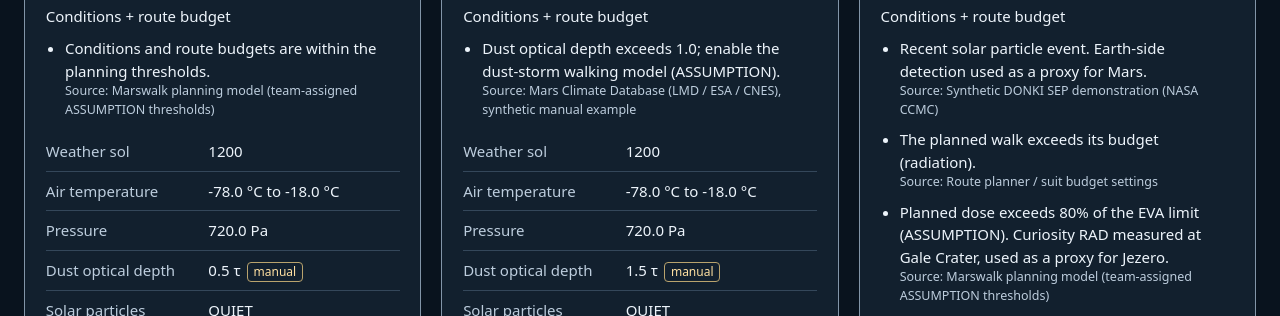
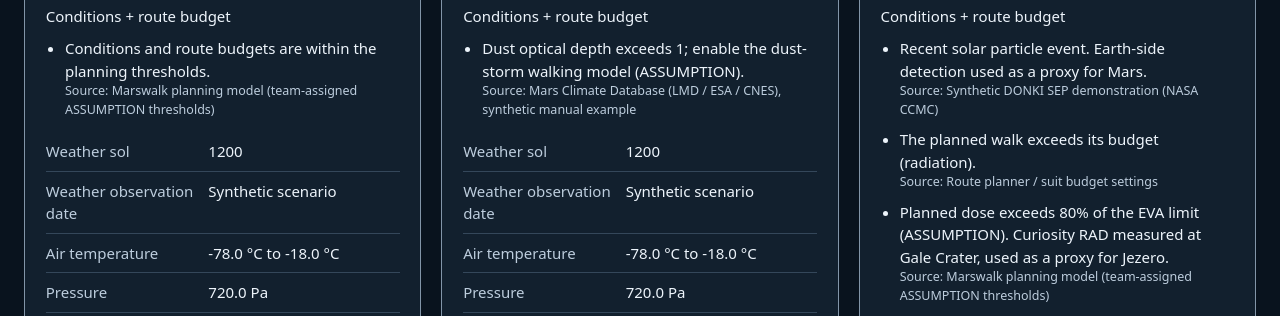
Before and after one commit to LouisLaziat/NasaChallenge2026, a website: page docs/conditions-demo.html in a window 1280 px wide. Shown: the part 463-779 px from the top of the page. Drawn offline with Linux system fonts and the light colour scheme; animation ran at ten frames a second.

Commit message:
conditions: add Gale weather and shared decision thresholds

```diff
--- /dev/null
+++ b/data/conditions/real-gale.json
@@ -0,0 +1,48 @@
+{
+  "asOf": "2026-11-14T19:30:30.182Z",
+  "site": "gale",
+  "synthetic": false,
+  "sol": 4995,
+  "tempC": {
+    "min": -71,
+    "max": -5
+  },
+  "pressurePa": 777,
+  "dustTau": null,
+  "doseRateMSvDay": 0.64,
+  "sep": {
+    "status": "quiet",
+    "lastEvent": null
+  },
+  "evaWindowLocal": null,
+  "sources": [
+    {
+      "name": "Curiosity REMS (NASA/JPL; CAB, Spain)",
+      "url": "https://mars.nasa.gov/rss/api/?feed=weather&category=msl&feedtype=json",
+      "retrieved": "2026-11-14T19:30:30.182Z",
+      "note": "REMS by Spain's Centro de Astrobiología; outreach feed, not the PDS science product. Sol, air temperature (°C), pressure (Pa); rover location and sampling schedule affect readings. Weather observation date: 2026-08-25; this feed can be archival, not current EVA weather."
+    },
+    {
+      "name": "DONKI SEP (NASA CCMC)",
+      "url": "https://ccmc.gsfc.nasa.gov/DONKI-API/get/SEP?startDate=2026-10-15&endDate=2026-11-14",
+      "retrieved": "2026-11-14T19:30:30.182Z",
+      "note": "Earth-side detection used as a proxy for Mars. Event-start age <= 2 days: alert; <= 7: watch; otherwise quiet (ASSUMPTION). Query covers the last 30 days. Query succeeded; quiet means no recent event start in this catalogue, not a Mars all-clear."
+    },
+    {
+      "name": "Curiosity RAD / Hassler et al. (2014)",
+      "url": "https://doi.org/10.1126/science.1244797",
+      "retrieved": "2026-11-14T19:30:30.182Z",
+      "note": "doseRateMSvDay read from CONFIG.radiation.surfaceMSvPerDay; measured at Gale Crater, the same crater as this dataset. Published baseline, not a live dosimeter."
+    },
+    {
+      "name": "Mars Climate Database (LMD / ESA / CNES)",
+      "url": "https://www-mars.lmd.jussieu.fr/",
+      "retrieved": "2026-11-14T19:30:30.182Z",
+      "note": "dustTau and evaWindowLocal require manual entry from the MCD interface and team review; no MCD values were retrieved. The manual EVA window is displayed, not enforced."
+    }
+  ],
+  "manual": [
+    "dustTau",
+    "evaWindowLocal"
+  ]
+}
--- a/docs/conditions-demo.html
+++ b/docs/conditions-demo.html
@@ -41,10 +41,17 @@
     Unknown inputs also cause CAUTION (ASSUMPTION). Temperature, pressure and the manual EVA window are shown for context;
     this version does not model thermal suit limits or enforce a clock window.</div>
   <details class="real">
-    <summary>Inspect the saved real-data snapshot (conditions only)</summary>
+    <summary>Inspect the saved Jezero snapshot (conditions only)</summary>
     <p>Refresh with <code>node scripts/fetch_conditions.mjs</code>. A new retrieval timestamp does not make archival weather current.
       Dust and the EVA window need manual entries and source notes. A failed solar query leaves an unknown status.</p>
     <div id="real"></div>
+  </details>
+  <details class="real">
+    <summary>Inspect the saved Gale snapshot (conditions only)</summary>
+    <p>Refresh with <code>node scripts/fetch_conditions.mjs --site gale</code>.
+      Curiosity REMS supplies Gale weather; its saved observation date is shown explicitly.
+      Historical RAD measurements were taken at Gale. Dust and the EVA window remain manual.</p>
+    <div id="real-gale"></div>
   </details>
   <p><a href="../index.html?data=demo&amp;cond=demo-quiet">Open the console</a> · Integration snippet is in this page’s source.</p>
 </main>
@@ -55,6 +62,9 @@ Mount <div id="conditions-card" aria-live="polite"></div> near the existing swit
 import { loadConditions, toToggles, renderConditions } from './js/conditions.js';
 const condName = new URLSearchParams(location.search).get('cond') || 'real';
 const cond = await loadConditions(condName); // catch errors; show unavailable, never invent quiet
+// real = Jezero MEDA; real-gale = Gale REMS. Read cond.site; do not relabel a snapshot
+// to match the terrain. CONFIG.goNoGo owns the decision thresholds. Real weather older
+// than 7 sols causes CAUTION; synthetic examples remain fixed demonstrations.
 const suggested = toToggles(cond); // { dustStorm, solarEvent }; heavyKit is never changed
 // Before planning, pre-set dust/solar from suggested. Explicit ?dust=1 / ?solar=1
 // can enable a user override; preserve manual switch choices on subsequent replans.
@@ -95,10 +105,12 @@ renderConditions(document.querySelector('#conditions-card'), cond, plan);
     status.textContent = `Demo unavailable: ${error.message}. Serve the repository over HTTP with npm run serve.`;
     status.className = 'error';
   }
-  try {
-    renderConditions(document.querySelector('#real'), await loadConditions('real'), null);
-  } catch (error) {
-    document.querySelector('#real').textContent = `Real snapshot unavailable: ${error.message}`;
+  for (const name of ['real', 'real-gale']) {
+    try {
+      renderConditions(document.getElementById(name), await loadConditions(name), null);
+    } catch (error) {
+      document.getElementById(name).textContent = `Saved snapshot unavailable: ${error.message}`;
+    }
   }
 </script>
 </body>
--- a/js/conditions.js
+++ b/js/conditions.js
@@ -1,20 +1,33 @@
 // Generated with AI assistance for NASA Space Apps 2026; reviewed by the team
 import { CONFIG } from './config.js';
 
-// ASSUMPTION: decision thresholds assigned in docs/briefs/conditions.md; not EVA certification.
-// Keep these local to this lane until the engine owner centralises them in CONFIG.
-const DUST_TAU_LIMIT = 1.0;
-const O2_CAUTION_FRACTION = 0.90; // less than 10% of usable oxygen left
-const DOSE_CAUTION_FRACTION = 0.80;
+// Decision thresholds belong to the engine-owned CONFIG.goNoGo (ASSUMPTION policies).
+// ASSUMPTION: weather older than 7 sols is not current; approved in STATUS.md at 12:48.
+// The lead has not yet moved this additional freshness policy into CONFIG.
+const WEATHER_MAX_AGE_SOLS = 7;
+// SOURCE: NASA GISS Mars24 algorithm C-2, mean solar sol / Earth day.
+// https://www.giss.nasa.gov/tools/mars24/help/algorithm.html
+const SOL_MS = 1.0274912517 * 86400000;
 const finite = (v) => typeof v === 'number' && Number.isFinite(v);
 const nonnegative = (v) => finite(v) && v >= 0;
 const knownSEP = (s) => ['quiet', 'watch', 'alert'].includes(s);
 const MODEL_SOURCE = 'Marswalk planning model (team-assigned ASSUMPTION thresholds)';
 const RAD_PROXY = 'Curiosity RAD measured at Gale Crater, used as a proxy for Jezero';
+const radDescription = (cond) => cond?.site === 'gale'
+  ? 'Curiosity RAD measured at Gale Crater, the same crater as this dataset'
+  : RAD_PROXY;
+const percent = (value) => Number((value * 100).toFixed(2));
+
+function observationDate(cond) {
+  const source = cond?.sources?.find((s) => /MEDA|REMS/i.test(s.name));
+  const date = /Weather observation date:\s*(\d{4}-\d{2}-\d{2})\b/.exec(source?.note || '')?.[1];
+  const at = date ? Date.parse(`${date}T00:00:00Z`) : NaN;
+  return Number.isFinite(at) && new Date(at).toISOString().slice(0, 10) === date ? date : null;
+}
 
 /** Module-relative URL works from the console, tablet and docs/ demo page alike. */
 export async function loadConditions(name = 'real') {
-  if (!['real', 'demo-quiet', 'demo-dusty', 'demo-solar'].includes(name)) {
+  if (!['real', 'real-gale', 'demo-quiet', 'demo-dusty', 'demo-solar'].includes(name)) {
     throw new Error(`Unknown conditions snapshot: ${name}`);
   }
   const response = await fetch(new URL(`../data/conditions/${name}.json`, import.meta.url));
@@ -25,7 +38,7 @@ export async function loadConditions(name = 'real') {
 /** False means no positive trigger; unknown readings are explained by verdict(). */
 export function toToggles(cond) {
   return {
-    dustStorm: nonnegative(cond?.dustTau) && cond.dustTau > DUST_TAU_LIMIT,
+    dustStorm: nonnegative(cond?.dustTau) && cond.dustTau > CONFIG.goNoGo.dustTauStorm,
     solarEvent: cond?.sep?.status === 'alert',
   };
 }
@@ -51,7 +64,24 @@ export function verdict(cond, plan = null) {
     add('CAUTION', 'sep-watch', 'Solar particle event watch. Earth-side detection used as a proxy for Mars.', sepSource);
   }
   if (toToggles(cond).dustStorm) {
-    add('CAUTION', 'dust', 'Dust optical depth exceeds 1.0; enable the dust-storm walking model (ASSUMPTION).', dustSource);
+    add('CAUTION', 'dust', `Dust optical depth exceeds ${CONFIG.goNoGo.dustTauStorm}; enable the dust-storm walking model (ASSUMPTION).`, dustSource);
+  }
+
+  if (cond?.synthetic === false) {
+    const date = observationDate(cond);
+    const weatherSource = sourceFor(cond, /MEDA|REMS/i, 'Weather snapshot provenance');
+    if (!date) {
+      add('CAUTION', 'weather-date-unknown', `Weather sol ${cond.sol ?? 'unknown'} has no valid observation date; freshness is unknown.`, weatherSource);
+    } else {
+      // Feed dates have day precision. Use the end of that UTC date, so an observation
+      // is called old only once every possible time on its date exceeds the policy.
+      const end = Date.parse(`${date}T23:59:59.999Z`);
+      if (Date.now() - end > WEATHER_MAX_AGE_SOLS * SOL_MS) {
+        add('CAUTION', 'weather-stale', `Weather sol ${cond.sol ?? 'unknown'} (${date}) is not current: more than ${WEATHER_MAX_AGE_SOLS} sols old (ASSUMPTION freshness policy; age estimated from the observation date).`, weatherSource);
+      } else if (Date.now() < Date.parse(`${date}T00:00:00Z`)) {
+        add('CAUTION', 'weather-date-future', `Weather sol ${cond.sol ?? 'unknown'} has a future observation date (${date}); check the source.`, weatherSource);
+      }
+    }
   }
 
   // ASSUMPTION: missing condition inputs require review rather than a reassuring GO.
@@ -78,12 +108,12 @@ export function verdict(cond, plan = null) {
     if (!validO2 || !validDose || typeof plan.withinBudget !== 'boolean') {
       add('CAUTION', 'unknown-budget', 'Route budget readings are incomplete or invalid; check the plan.', 'Route engine');
     }
-    // Compare products to keep exactly 90% O2 / 80% dose on the non-caution side.
-    if (validO2 && totals.o2UsedKg > O2_CAUTION_FRACTION * totals.o2UsableKg) {
-      add('CAUTION', 'oxygen-margin', 'Less than 10% of usable oxygen remains above the suit reserve (ASSUMPTION).', MODEL_SOURCE);
+    // Compare products so equality remains on the non-caution side.
+    if (validO2 && totals.o2UsedKg > (1 - CONFIG.goNoGo.o2MarginCaution) * totals.o2UsableKg) {
+      add('CAUTION', 'oxygen-margin', `Less than ${percent(CONFIG.goNoGo.o2MarginCaution)}% of usable oxygen remains above the suit reserve (ASSUMPTION).`, MODEL_SOURCE);
     }
-    if (validDose && totals.doseMSv > DOSE_CAUTION_FRACTION * totals.doseLimitMSv) {
-      add('CAUTION', 'dose-margin', `Planned dose exceeds 80% of the EVA limit (ASSUMPTION). ${RAD_PROXY}.`, MODEL_SOURCE);
+    if (validDose && totals.doseMSv > CONFIG.goNoGo.doseCautionFraction * totals.doseLimitMSv) {
+      add('CAUTION', 'dose-margin', `Planned dose exceeds ${percent(CONFIG.goNoGo.doseCautionFraction)}% of the EVA limit (ASSUMPTION). ${radDescription(cond)}.`, MODEL_SOURCE);
     }
   }
   if (!reasons.length) reasons.push({
@@ -105,9 +135,11 @@ export function renderConditions(container, cond, plan = null) {
     return el;
   };
   const result = verdict(cond, plan);
+  const site = cond?.site === 'gale' ? 'Gale Crater' : cond?.site === 'jezero' ? 'Jezero' : 'Unknown site';
   const card = make('section', undefined, null, 'conditions-card');
   card.dataset.level = result.level;
-  card.setAttribute('aria-label', `Jezero conditions: ${result.level}`);
+  card.dataset.site = cond?.site || 'unknown';
+  card.setAttribute('aria-label', `${site} conditions: ${result.level}`);
   // Scoped styles travel with the module; no changes to another lane's CSS are needed.
   make('style', `
     .conditions-card { box-sizing:border-box; padding:1.3rem; border:1px solid #8295a8; border-top:5px solid var(--cond-accent); border-radius:12px; background:#12202e; color:#edf4fb; font:15px/1.5 system-ui,sans-serif; overflow-wrap:anywhere; --cond-accent:#8ae0b2; }
@@ -127,7 +159,7 @@ export function renderConditions(container, cond, plan = null) {
     .conditions-card .conditions-badge { display:inline-block; margin-left:.4rem; padding:0 .35rem; border:1px solid #b9a36d; border-radius:4px; color:#ffe0a1; font-size:.75rem; }
     .conditions-card .conditions-label { font-weight:600; color:#bdcddd; }
   `, card);
-  make('p', cond?.synthetic === true ? 'SYNTHETIC DEMO · JEZERO' : 'JEZERO · SAVED CONDITIONS', card, 'conditions-label');
+  make('p', cond?.synthetic === true ? `SYNTHETIC DEMO · ${site.toUpperCase()}` : `${site.toUpperCase()} · SAVED CONDITIONS`, card, 'conditions-label');
   make('h2', result.level, card);
   make('p', plan ? 'Conditions + route budget' : 'Conditions only · route budget not evaluated', card);
   const list = make('ul', undefined, card);
@@ -145,6 +177,7 @@ export function renderConditions(container, cond, plan = null) {
   };
   const number = (v, unit, digits = 1) => finite(v) ? `${v.toFixed(digits)} ${unit}`.trim() : 'Unknown';
   row('Weather sol', number(cond?.sol, '', 0), 'sol');
+  row('Weather observation date', observationDate(cond) || (cond?.synthetic === true ? 'Synthetic scenario' : 'Unknown'), '');
   row('Air temperature', cond?.tempC ? `${number(cond.tempC.min, '°C')} to ${number(cond.tempC.max, '°C')}` : 'Unknown', 'tempC');
   row('Pressure', number(cond?.pressurePa, 'Pa'), 'pressurePa');
   row('Dust optical depth', number(cond?.dustTau, 'τ'), 'dustTau');
@@ -156,7 +189,7 @@ export function renderConditions(container, cond, plan = null) {
     row('Route O₂ / usable', `${number(plan.totals.o2UsedKg, 'kg', 3)} / ${number(plan.totals.o2UsableKg, 'kg', 3)}`, '');
     row('Route dose / limit', `${number(plan.totals.doseMSv, 'mSv', 3)} / ${number(plan.totals.doseLimitMSv, 'mSv', 3)}`, '');
   }
-  make('p', `${RAD_PROXY}. Published surface baseline: ${CONFIG.radiation.surfaceMSvPerDay} mSv/day; solar factors are planning assumptions.`, card);
+  make('p', `${radDescription(cond)}. Historical surface baseline; solar factors are planning assumptions.`, card);
   make('small', `Snapshot written: ${cond?.asOf || 'Unknown'}. This is a retrieval time, not a weather observation time; read the source notes.`, card);
   make('h3', 'Sources & provenance', card);
   const sources = make('ul', undefined, card);
```
Also changed, not shown: STATUS.md (+5 -0 lines), scripts/fetch_conditions.mjs (+38 -19 lines), tests/conditions.test.mjs (+87 -1 lines), tests/fixtures/conditions/rems.json (added, +112 -0 lines), tests/fixtures/conditions/README.md.
